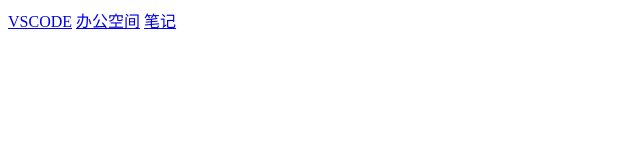
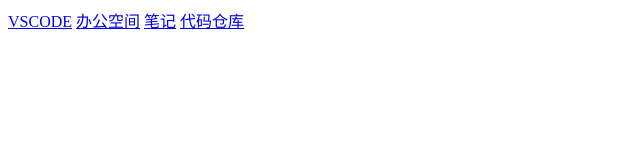
Before and after one commit to huanghu996/index, a plain HTML site: page index.html in a window 1280 px wide. Shown: the whole page, without its empty margins (0-640 px from the left). Drawn offline with Linux system fonts and the light colour scheme.

Commit message:
Update index.html

```diff
--- a/index.html
+++ b/index.html
@@ -1,3 +1,4 @@
 <a href="http://49.234.86.175:8080">VSCODE</a>
 <a href="https://pan.baidu.com/disk/synchronization#/index?category=all">办公空间</a>
 <a href="https://app.yinxiang.com/Login.action">笔记</a>
+<a href="https://github.com">代码仓库</a>
```
